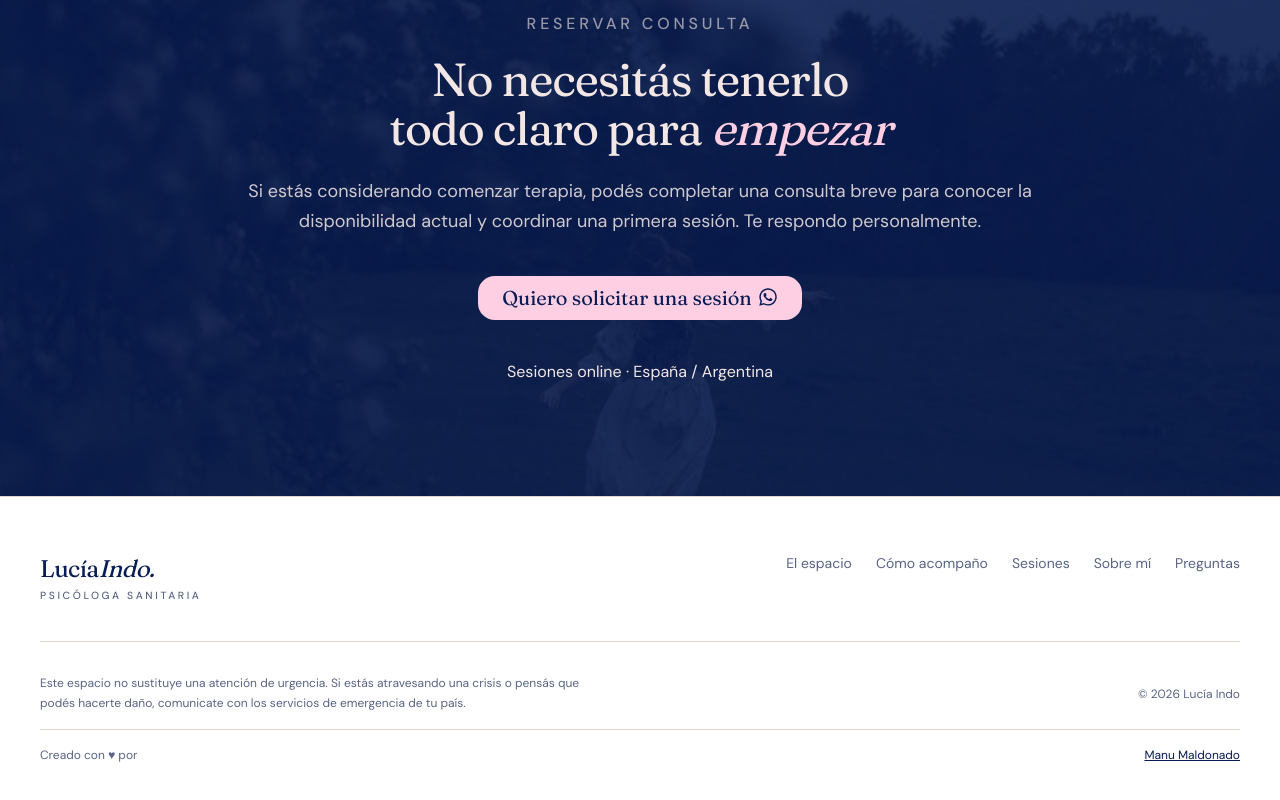
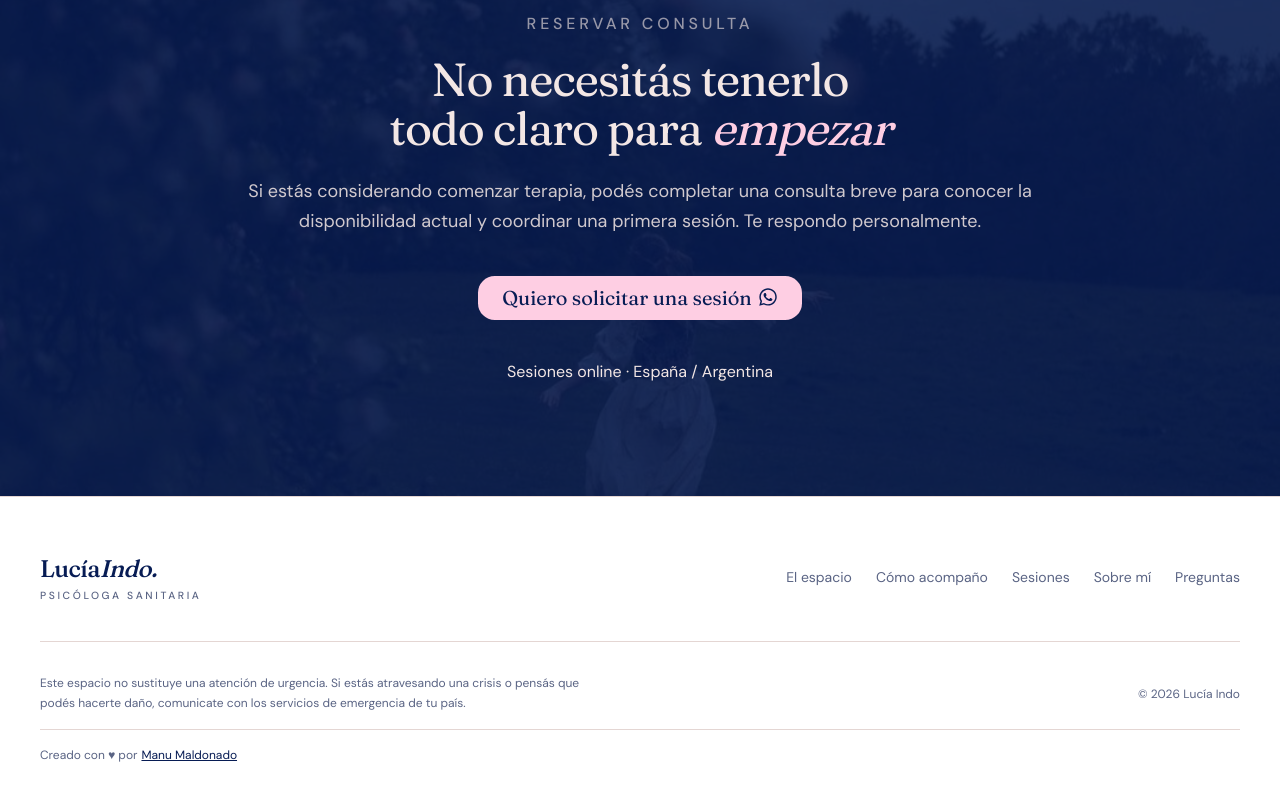
Before and after one commit to AlterManu/luciaindo-rebrand, a Next.js app: page / in a window 1280 px wide. Shown: the part 6419-7219 px from the top of the page. Built offline with nearby package versions, Linux system fonts and the light colour scheme.

Commit message:
feat: footer - responsive

```diff
--- a/components/home/site-footer.tsx
+++ b/components/home/site-footer.tsx
@@ -14,9 +14,9 @@ export function SiteFooter() {
   return (
     <footer className="border-t border-border bg-background">
       <div className="mx-auto max-w-7xl px-6 py-14 md:px-10">
-        <div className="flex flex-col gap-8 md:flex-row md:items-start md:justify-between">
+        <div className="flex flex-col gap-8 md:flex-row md:items-center md:justify-between">
           <div className="flex flex-col leading-none">
-            <span className="font-serif text-2xl tracking-tight text-foreground">
+            <span className="font-serif font-medium text-2xl tracking-tight text-foreground">
               Lucía<span className="italic">Indo.</span>
             </span>
             <span className="mt-1.5 text-[0.65rem] font-medium uppercase tracking-[0.25em] text-muted-foreground">
@@ -51,7 +51,7 @@ export function SiteFooter() {
           </p>
         </div>
 
-        <div className="border-t border-border pt-4 mt-4 flex gap-1 text-pretty text-xs leading-relaxed text-muted-foreground md:flex-row md:items-center md:justify-between">
+        <div className="border-t border-border pt-4 mt-4 flex gap-1 text-pretty text-xs leading-relaxed text-muted-foreground">
           <p className="max-w-xl">Creado con ♥ por</p>
           <Link
             className="underline cursor-pointer text-secondary"
```
